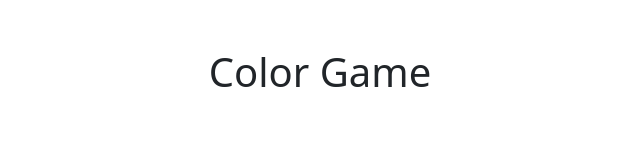
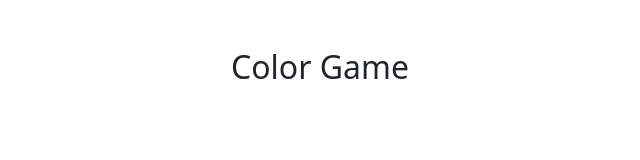
Before and after one commit to PrgDominique/Color-Game, a plain HTML site: page index.html in a window 1280 px wide. Shown: the whole page, without its empty margins (320-960 px from the left). Drawn offline with nearby package versions, Linux system fonts and the light colour scheme.

Commit message:
test commit

```diff
--- a/index.html
+++ b/index.html
@@ -9,7 +9,7 @@
 </head>
 <body>
     <div class="container text-center mt-5">
-        <h1>Color Game</h1>
+        <h2>Color Game</h2>
     </div>
 
 
```
